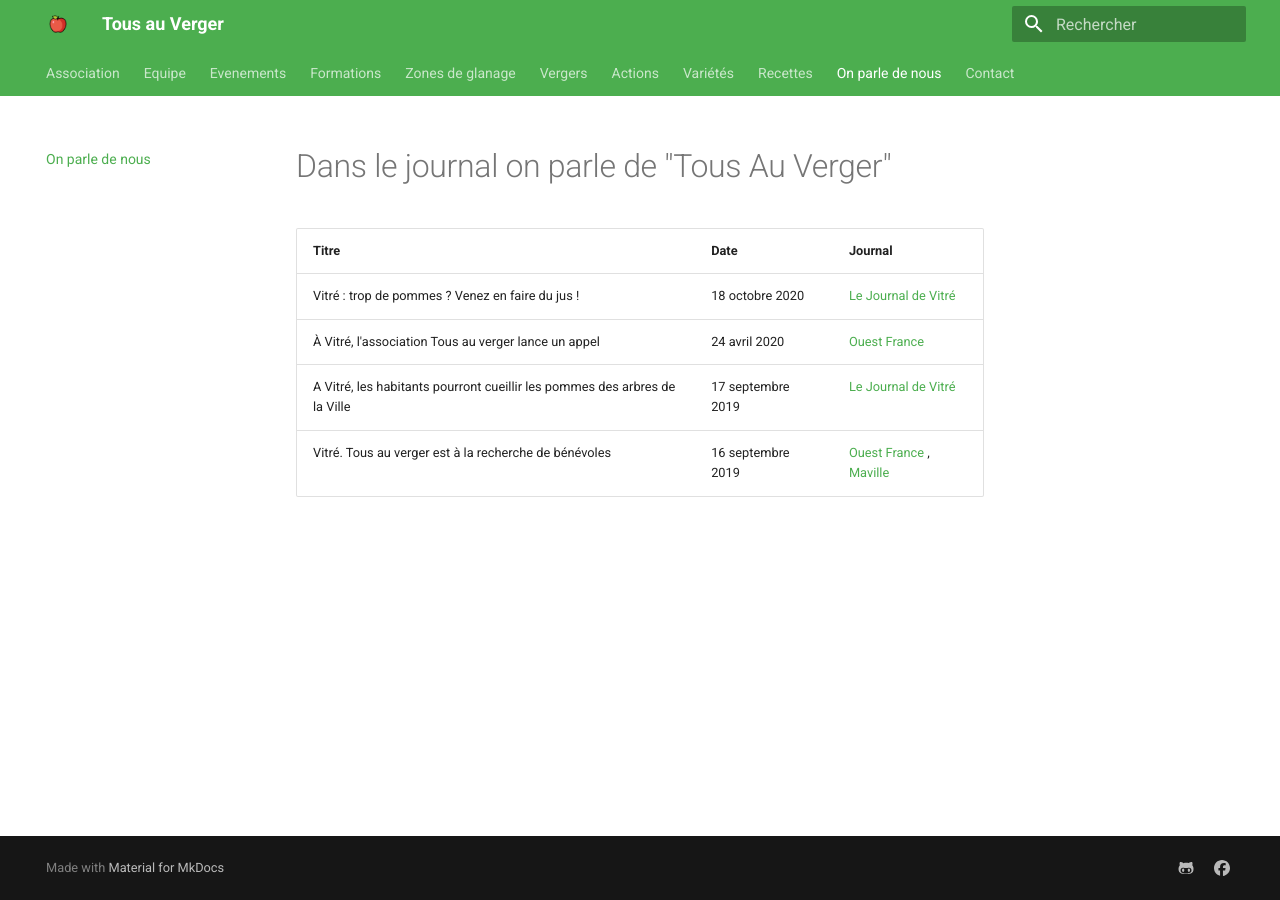
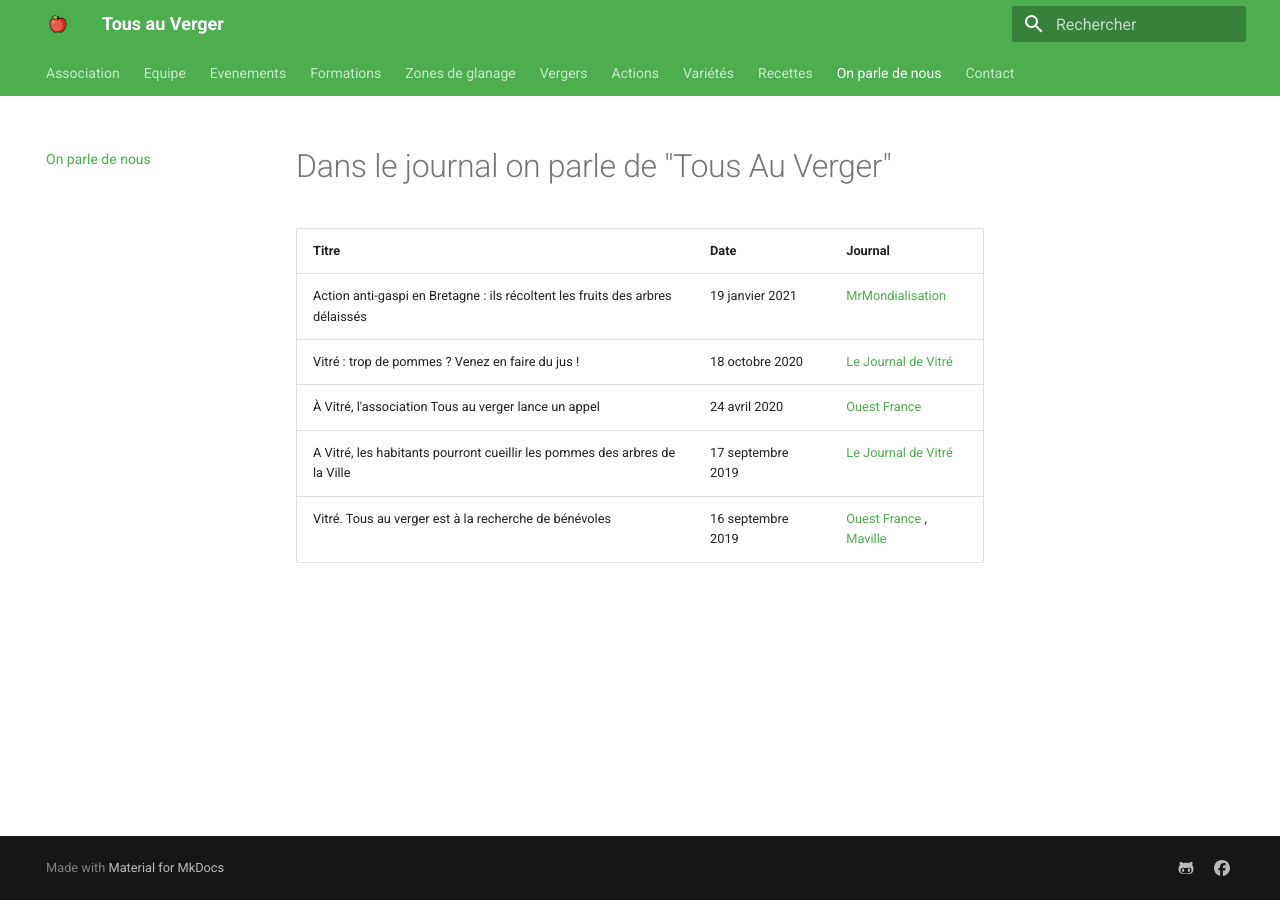
Before and after one commit to TousAuVerger/Tous-Au-Verger, an MkDocs documentation site: the page built from docs/journaux.md, in a window 1280 px wide. Built offline with MkDocs 1.6.1 and Material for MkDocs 9.7.7, drawn with Linux system fonts in a browser that asks for light colours.

Commit message:
fix typo add news link

```diff
--- a/docs/journaux.md
+++ b/docs/journaux.md
@@ -2,6 +2,7 @@
 
 | Titre | Date | Journal |
 |--- | --- |--- |
+| Action anti-gaspi en Bretagne : ils récoltent les fruits des arbres délaissés| 19 janvier 2021 | [MrMondialisation](https://mrmondialisation.org/action-anti-gaspi-en-bretagne-ils-recoltent-les-fruits-des-arbres-delaisses)|
 | Vitré : trop de pommes ? Venez en faire du jus ! | 18 octobre 2020 | [Le Journal de Vitré](https://actu.fr/bretagne/vitre_35360/vitre-trop-de-pommes-venez-en-faire-du-jus_36789538.html)|
 | À Vitré, l'association Tous au verger lance un appel | 24 avril 2020 | [Ouest France](https://www.ouest-france.fr/bretagne/vitre-35500/vitre-l-association-tous-au-verger-lance-un-appel-6812700) |
 | A Vitré, les habitants pourront cueillir les pommes des arbres de la Ville | 17 septembre 2019 | [Le Journal de Vitré](https://actu.fr/bretagne/vitre_35360/a-vitre-habitants-pourront-cueillir-pommes-arbres-la-ville_27183183.html) |
```
Also changed, not shown: docs/falling_fruit/vitre.md (+3 -3 lines).
